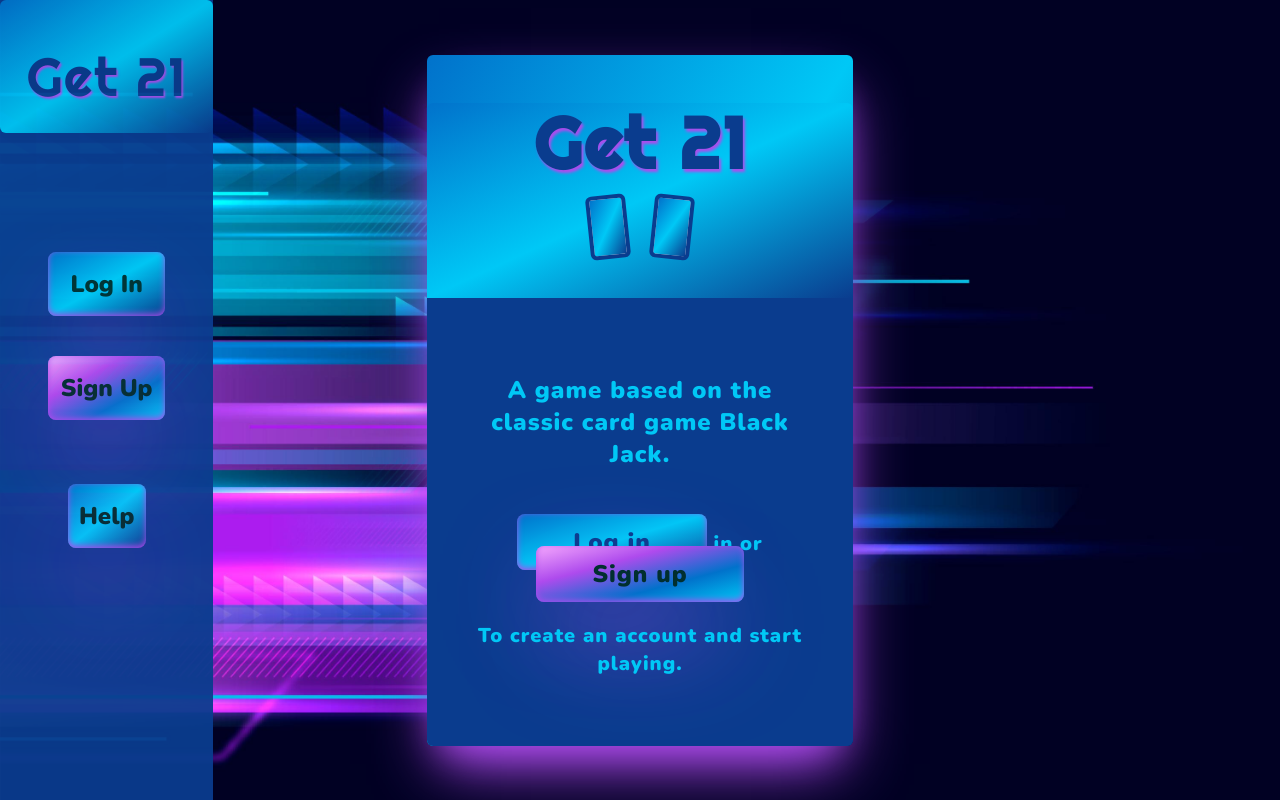
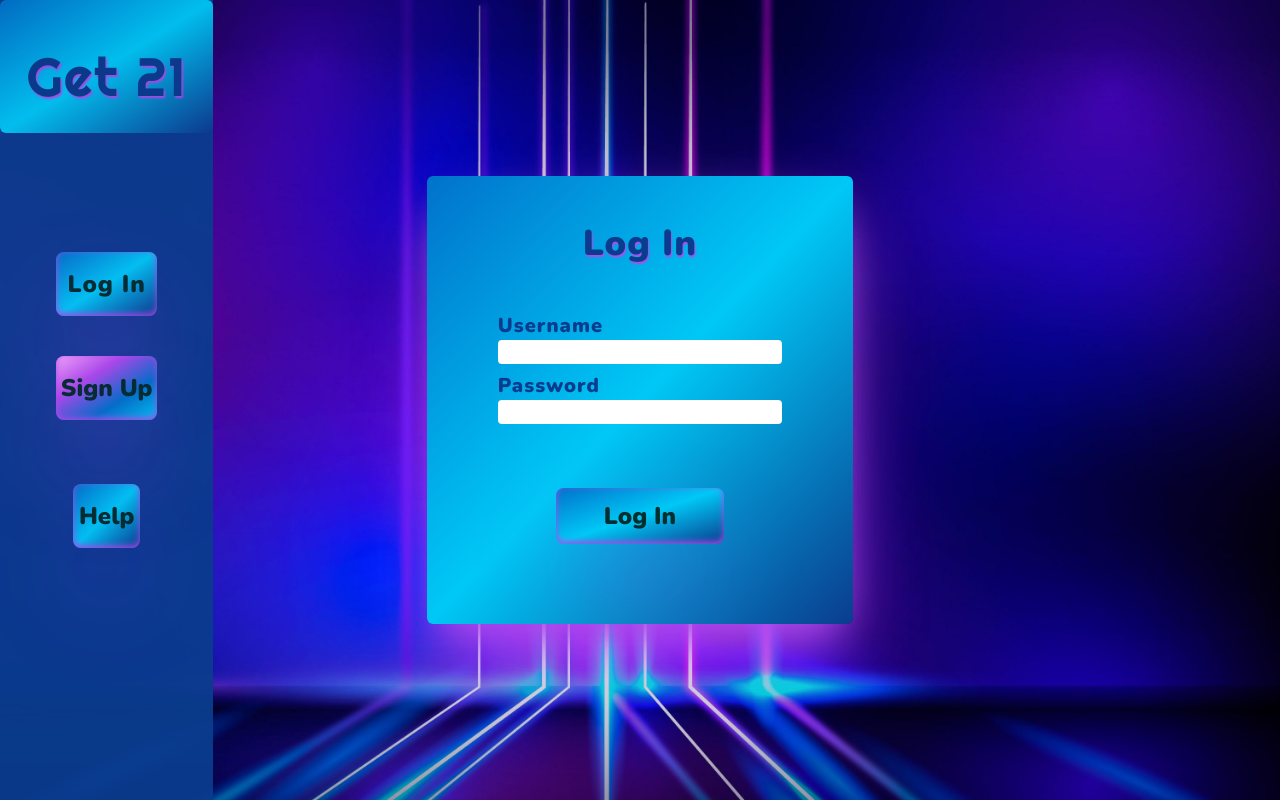
Before and after one commit to davidlidebrandt/get-21-frontend, a React (Create React App) app: page /login in a window 1280 px wide. Built offline with nearby package versions, Linux system fonts and the light colour scheme.

Commit message:
Add login page

```diff
--- a/package.json
+++ b/package.json
@@ -9,6 +9,7 @@
     "@testing-library/user-event": "^12.8.3",
     "react": "^17.0.2",
     "react-dom": "^17.0.2",
+    "react-router-dom": "^5.2.0",
     "react-scripts": "4.0.3",
     "web-vitals": "^1.1.2"
   },
--- a/src/App.js
+++ b/src/App.js
@@ -1,9 +1,18 @@
+import { Route, Switch } from "react-router-dom";
 import Home from "./components/pages/Home.js"
+import LogIn from "./components/pages/LogIn.js";
 
 function App() {
   return (
     <div className="App">
+      <Switch>
+        <Route exact path="/">
       <Home/>
+      </Route>
+      <Route path="/login">
+      <LogIn/>
+      </Route>
+      </Switch>
     </div>
   );
 }
--- /dev/null
+++ b/src/components/other/IndexCard.js
@@ -0,0 +1,34 @@
+import React from "react";
+
+export default function IndexCard() {
+  return (
+    <div className="bg-gradient min-h-2/5 rounded-md pt-12 custom-pink-box-shadow text-lighter-blue font-black">
+      <div className="bg-gradient m-10 p-16 rounded-t-md py-5 m-auto">
+        <h1 className="logo text-4xl transform scale-200 mx-10 text-center text-darker-blue text-shadow-pink">
+          Get 21
+        </h1>
+        <div className="text-center m-auto rounded-md transparent">
+          <div className="m-3 mt-8 h-16 w-10 bg-white rounded-md inline-block transform -rotate-6 border-4 border-color-darker-blue bg-gradient text-xs font-extrabold text-pink"></div>
+          <div className="m-3 mt-8 h-16 w-10 bg-white rounded-md inline-block transform rotate-6 border-4 border-color-darker-blue bg-gradient text-xs font-extrabold text-pink"></div>
+        </div>
+      </div>
+      <div className="bg-darker-blue rounded-b-md py-5">
+        <p className="mx-12 my-14 text-2xl text-center">
+          A game based on the classic card game Black Jack.
+        </p>
+        <p className="text-xl mx-12 text-center">
+          <a className="hover-button rounded-lg bg-gradient text-darkest-blue mx-2 py-3 px-12 font-extrabold custom-inner-box-shadow text-2xl">
+            Log in
+          </a>
+          in or
+          <a className="hover-pink-button rounded-lg pink-blue-gradient py-3 px-12 mx-2  text-darkest-blue font-extrabold custom-inner-box-shadow text-2xl">
+            Sign up
+          </a>
+        </p>
+        <p className="text-xl mx-12 text-center mt-6 mb-12">
+          To create an account and start playing.
+        </p>
+      </div>
+    </div>
+  );
+}
--- /dev/null
+++ b/src/components/other/LoginCard.js
@@ -0,0 +1,37 @@
+import React from 'react'
+
+export default function LoginCard() {
+    return (
+        <div className="bg-gradient w-full min-h-2/5 rounded-md pt-12 custom-pink-box-shadow text-lighter-blue font-black">
+             <form>
+                 <h3 className="text-3xl text-center text-4xl transform mb-12 mx-10 text-center text-darker-blue text-shadow-pink">Log In</h3>
+      <div className="w-2/3 m-auto text-darker-blue font-extrabold">
+      <label className="text-xl text-left block">
+       Username
+      </label>
+      <input
+        className="block mb-2 w-full rounded"
+        type="text"
+        name="username"
+        required
+      />
+      <label className="text-xl text-left block">
+        Password
+      </label>
+      <input
+        className="block mb-2 w-full rounded"
+        type="password"
+        name="password"
+        required
+      />
+
+       <div className="my-8 pt-8 text-center">
+            <button type="submit" className="hover-button rounded-lg bg-gradient py-3 px-12 mx-2  mb-12 text-darkest-blue font-extrabold custom-inner-box-shadow text-2xl">
+              Log In
+            </button>
+            </div>
+            </div>
+    </form>
+      </div>
+    )
+}
--- /dev/null
+++ b/src/components/other/NavMenu.js
@@ -0,0 +1,27 @@
+import React from "react";
+import { Link } from "react-router-dom";
+
+export default function NavMenu() {
+  return (
+    <nav className="w-1/2 h-full bg-darker-blue text-2xl opacity-95 grid place-items-center text-darkest-blue relative">
+      <div className="w-full">
+        <div className="h-1/6 w-full rounded-t-md  m-auto absolute top-0 rounded-md bg-gradient">
+          <h1 className="logo text-4xl mt-14 transform scale-150 rounded-md  text-center text-darker-blue text-shadow-pink">
+            Get 21
+          </h1>
+        </div>
+        <div className="px-14">
+          <Link to="/login" className="text-center block my-10 m-auto py-4 rounded-lg bg-gradient w-full font-extrabold custom-inner-box-shadow hover-button">
+            Log In
+          </Link>
+          <button className="text-center block my-10 m-auto py-4 rounded-lg pink-blue-gradient w-full font-extrabold custom-inner-box-shadow hover-pink-button">
+            Sign Up
+          </button>
+          <button className="text-center block my-10 m-auto w-2/3 py-4 mt-16 rounded-lg bg-gradient font-extrabold custom-inner-box-shadow hover-button">
+            Help
+          </button>
+        </div>
+      </div>
+    </nav>
+  );
+}
--- a/src/components/pages/Home.js
+++ b/src/components/pages/Home.js
@@ -1,44 +1,16 @@
 import React from 'react'
+import NavMenu from '../other/NavMenu'
+import IndexCard from '../other/IndexCard'
 
 export default function Home() {
     return (
         <div id="home">
             <div className="grid grid-cols-12 grid-rows-6 min-h-screen">
             <div className="col-span-4 row-span-6 w-full">
-                <div className="w-1/2 h-full bg-darker-blue text-2xl opacity-95 grid place-items-center text-darkest-blue relative">
-                    <div className="w-full">
-                    <div className="h-1/6 w-full rounded-t-md  m-auto absolute top-0 rounded-md bg-gradient">
-                <h1 className="logo text-4xl mt-14 transform scale-150 rounded-md  text-center text-darker-blue text-shadow-pink">Get 21
-
-                </h1>
-                </div>
-                <div className="px-12">
-                <button className="block my-10 m-auto py-4 rounded-lg bg-gradient w-full font-extrabold custom-inner-box-shadow hover-button">Log In</button>
-                    <button className="block my-10 m-auto py-4 rounded-lg pink-blue-gradient w-full font-extrabold custom-inner-box-shadow hover-pink-button">Sign Up</button>
-                    <button className="block my-10 m-auto w-2/3 py-4 mt-16 rounded-lg bg-gradient font-extrabold custom-inner-box-shadow hover-button">Help</button>
-                </div>
-
-                    </div>
-                </div>
+            <NavMenu/>
             </div>
-            <div className="col-span-4 row-span-6 grid place-items-center transform text-lighter-blue font-black">
-                <div className="bg-gradient min-h-2/5 rounded-md pt-12 custom-pink-box-shadow">
-                    <div className="bg-gradient m-10 p-16 rounded-t-md py-5 m-auto">
-                <h1 className="logo text-4xl transform scale-200 mx-10 text-center text-darker-blue text-shadow-pink">Get 21</h1>
-                <div className="text-center m-auto rounded-md transparent">
-                <div className="m-3 mt-8 h-16 w-10 bg-white rounded-md inline-block transform -rotate-6 border-4 border-color-darker-blue bg-gradient text-xs font-extrabold text-pink">
-                </div>
-                <div className="m-3 mt-8 h-16 w-10 bg-white rounded-md inline-block transform rotate-6 border-4 border-color-darker-blue bg-gradient text-xs font-extrabold text-pink">
-                </div>
-                </div>
-                </div>
-                <div className="bg-darker-blue rounded-b-md py-5">
-                <p className="mx-12 my-14 text-2xl text-center">A game based on the classic card game Black Jack. </p>
-                <p className="text-xl mx-12 text-center"><a className="hover-button rounded-lg bg-gradient text-darker-blue py-3 px-14 font-extrabold custom-inner-box-shadow text-2xl">Log in</a> in or <a className="hover-pink-button rounded-lg pink-blue-gradient py-3 px-14  text-darkest-blue font-extrabold custom-inner-box-shadow text-2xl">Sign up</a></p>
-                <p className="text-xl mx-12 text-center mt-8 mb-12">To create an account and start playing.</p>
-                </div>
-
-                </div>
+            <div className="col-span-4 row-span-6 grid place-items-center">
+                <IndexCard/>
             </div>
             </div>
         </div>
--- /dev/null
+++ b/src/components/pages/LogIn.js
@@ -0,0 +1,18 @@
+import React from 'react'
+import NavMenu from '../other/NavMenu'
+import LoginCard from '../other/LoginCard'
+
+export default function LogIn() {
+    return (
+        <div id="login">
+        <div className="grid grid-cols-12 grid-rows-6 min-h-screen">
+        <div className="col-span-4 row-span-6 w-full">
+        <NavMenu/>
+        </div>
+        <div className="col-span-4 row-span-6 grid place-items-center">
+            <LoginCard/>
+        </div>
+        </div>
+    </div>
+    )
+}
--- a/src/index.css
+++ b/src/index.css
@@ -17,6 +17,12 @@ body {
   background: url("./assets/images/5439922.jpg") no-repeat;
   background-size: cover;
 
+}
+
+#login {
+  min-height: 100vh;
+  background: url("./assets/images/login-signup.jpg") no-repeat;
+  background-size: cover;
 }
 
 .logo {
--- a/src/index.js
+++ b/src/index.js
@@ -2,11 +2,14 @@ import React from 'react';
 import ReactDOM from 'react-dom';
 import './index.css';
 import App from './App';
+import { BrowserRouter } from "react-router-dom"
 
 
 ReactDOM.render(
   <React.StrictMode>
+    <BrowserRouter>
     <App />
+    </BrowserRouter>
   </React.StrictMode>,
   document.getElementById('root')
 );
```
Also changed, not shown: src/assets/images/login-signup.jpg (added), 1 other file (tests, documents, lock files or other folders).
